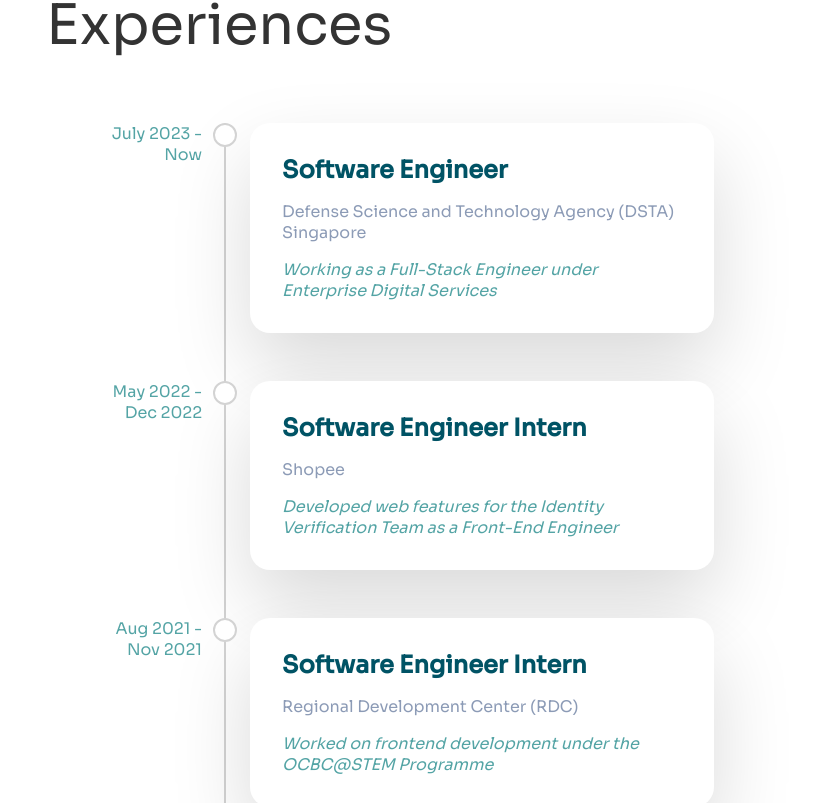
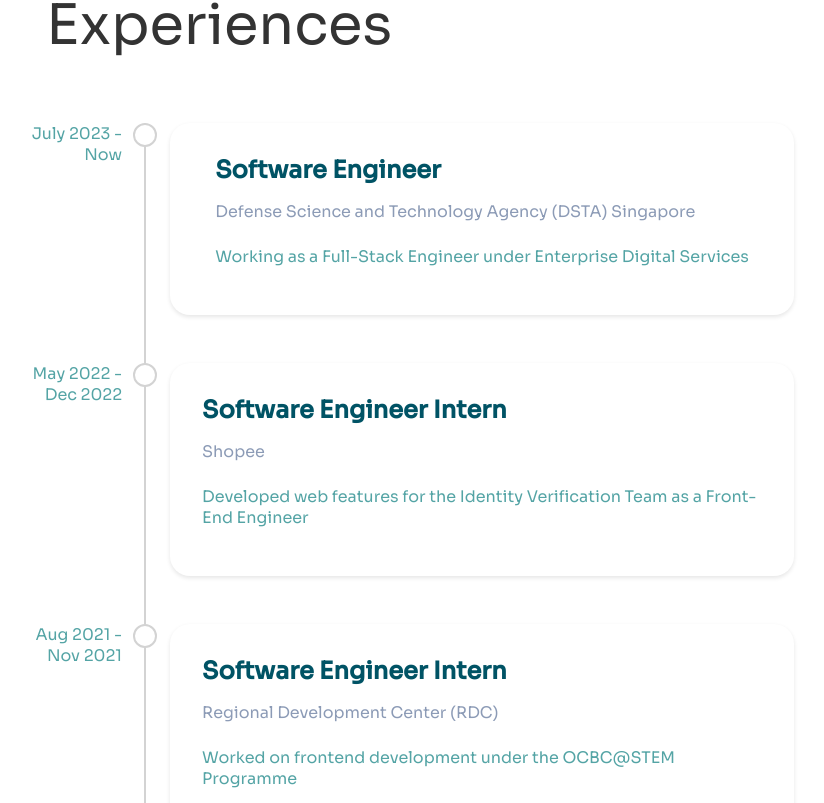
Before and after one commit to Ziyang-98/my-website-2.0, a React (Create React App) app: page / in a window 1280 px wide. Shown: the part 1757-2560 px from the top of the page, without its empty margins (210-1034 px from the left). Built offline with nearby package versions, Linux system fonts and the light colour scheme.

Commit message:
feat: add hovering animation and smooth shadow transition

```diff
--- a/src/sections/portfolio/components/experience-card/index.js
+++ b/src/sections/portfolio/components/experience-card/index.js
@@ -8,18 +8,18 @@
   funFact,
 }) {
   const [isFlipped, setIsFlipped] = useState(false);
-
   return (
+    <div className={styles["card-container"]}>
       <div
         className={`${styles.card} ${isFlipped ? styles.flipped : ""}`}
-      onClick={(isFlipped) => setIsFlipped(!isFlipped)}
+        onClick={() => setIsFlipped(!isFlipped)}
       >
         <div className={styles["card-front"]}>
           <header className={styles["card-header"]}>
             <h2 className={styles["card-title"]}>{jobTitle}</h2>
             <p className={styles["card-subtitle"]}>{company}</p>
           </header>
-        <var className={styles["card-description"]}>{description}</var>
+          <p className={styles["card-description"]}>{description}</p>
         </div>
 
         {/*
@@ -32,5 +32,6 @@
         <p>{funFact}</p>
       </div> */}
       </div>
+    </div>
   );
 }
--- a/src/sections/portfolio/components/experience-card/index.module.scss
+++ b/src/sections/portfolio/components/experience-card/index.module.scss
@@ -1,4 +1,8 @@
 @import "../../../../styles/theme";
+
+.card-container {
+  perspective: 1000px;
+}
 
 .card {
   position: relative;
@@ -6,12 +10,37 @@
   padding: 2rem;
   justify-content: center;
   align-items: flex-start;
-  width: 25rem;
+  width: 35rem;
   max-width: 100%;
   background: #fff;
   border-radius: 20px;
-  transition: 0.5s;
-  box-shadow: 0 35px 80px rgba(0, 0, 0, 0.15);
+  box-shadow: 0 2px 4px rgba(0, 0, 0, 0.1);
+  -webkit-transition: all 0.6s cubic-bezier(0.165, 0.84, 0.44, 1);
+  transition: all 0.6s cubic-bezier(0.165, 0.84, 0.44, 1);
+
+  &::after {
+    content: "";
+    border-radius: 20px;
+    position: absolute;
+    z-index: -1;
+    top: 0;
+    left: 0;
+    width: 100%;
+    height: 100%;
+    box-shadow: 0 5px 15px rgba(0, 0, 0, 0.2);
+    opacity: 0;
+    -webkit-transition: all 0.6s cubic-bezier(0.165, 0.84, 0.44, 1);
+    transition: all 0.6s cubic-bezier(0.165, 0.84, 0.44, 1);
+  }
+
+  &:hover {
+    transform: translateY(-20px);
+  }
+
+  &:hover::after {
+    opacity: 1;
+  }
+
   .front,
   .back {
     position: absolute;
@@ -47,5 +76,5 @@
 }
 
 .card-description {
-  margin-top: 1rem;
+  margin-top: 0.5rem;
 }
--- a/src/sections/portfolio/index.js
+++ b/src/sections/portfolio/index.js
@@ -29,9 +29,6 @@
           <li className={styles["timeline-item"]} key={index}>
             <div className={styles["timeline-content"]}>
               <ExperienceCard {...exp} funFact="Fun Fact" />
-
-              {/* <h3 className={styles["timeline-title"]}>{exp.jobTitle}</h3>
-              <p className={styles["timeline-desc"]}>{exp.company}</p> */}
             </div>
             <time className={styles["timeline-duration"]}>{exp.duration}</time>
           </li>
--- a/src/sections/portfolio/index.module.scss
+++ b/src/sections/portfolio/index.module.scss
@@ -72,15 +72,6 @@
   }
 }
 
-.timeline-title {
-  font-weight: bold;
-  margin-bottom: 0.5rem;
-}
-
-.timeline-description {
-  opacity: 0.5;
-}
-
 .timeline-duration {
   text-align: end;
   flex: 0 0 6rem;
```
Lines whose indentation alone changed are shown as unchanged.
